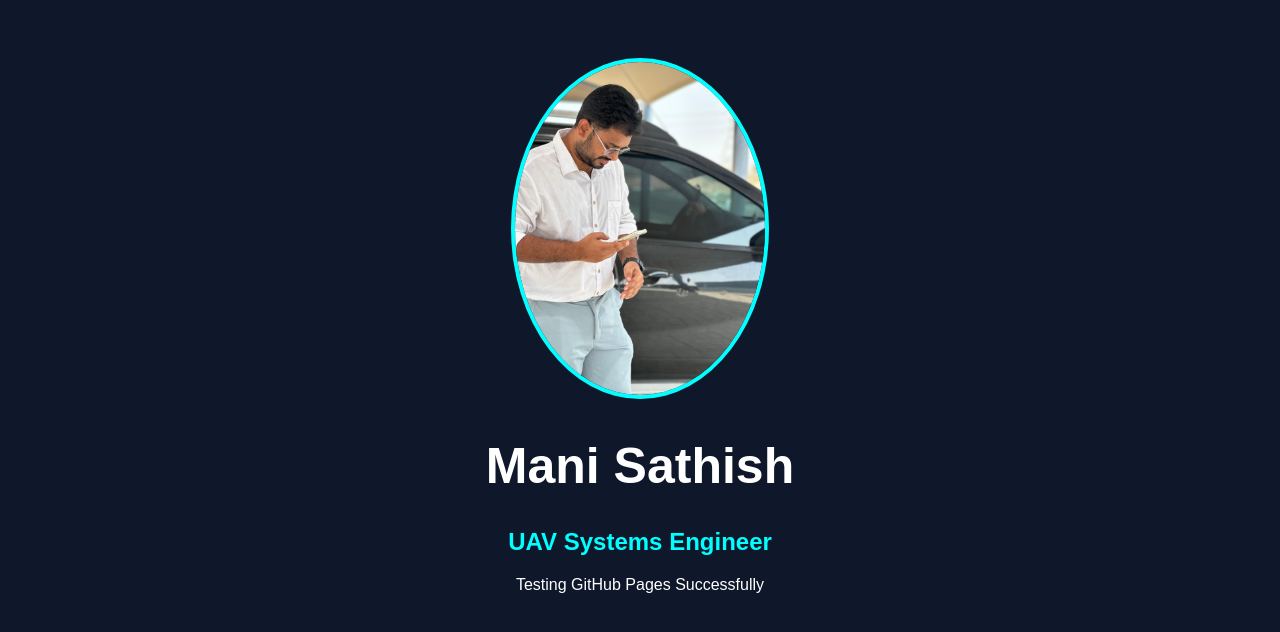
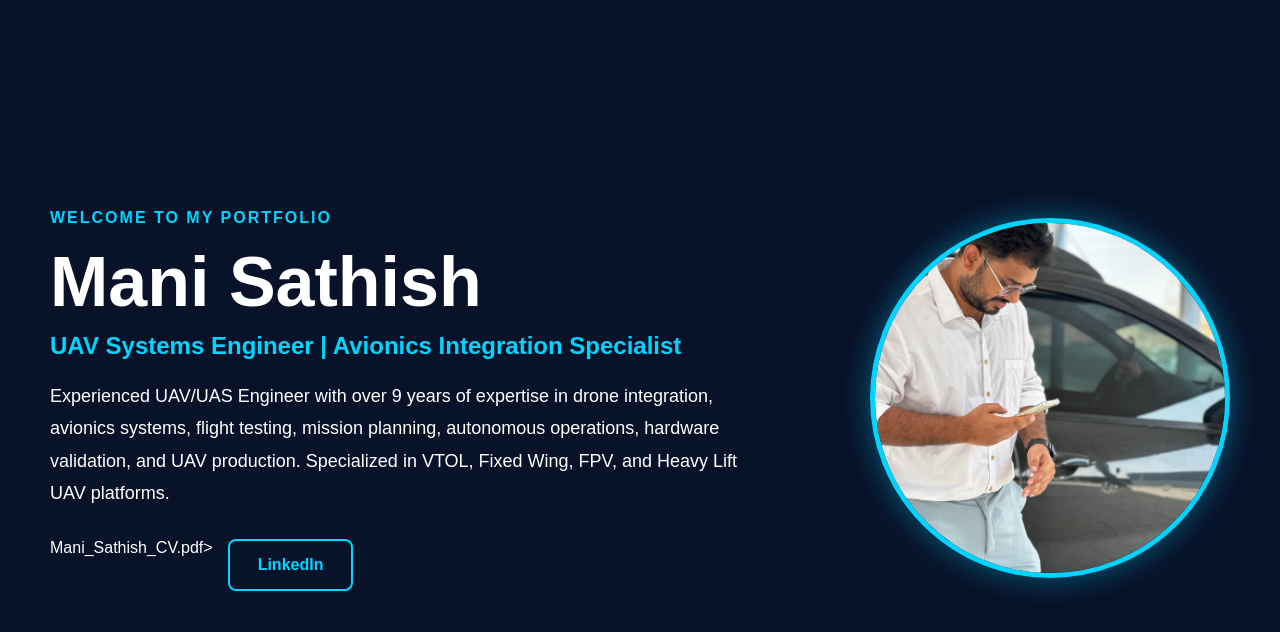
Before and after one commit to Manisathish119/Manisathish.github.io, a plain HTML site: page index.html in a window 1280 px wide. Drawn offline with Linux system fonts and the light colour scheme.

Commit message:
Revise index.html for improved layout and text
Updated the portfolio page with enhanced styling and content.

```diff
--- a/index.html
+++ b/index.html
@@ -1,43 +1,177 @@
 <!DOCTYPE html>
-<html>
+<html lang="en">
+
 <head>
-<title>Mani Sathish</title>
+<meta charset="UTF-8">
+<meta name="viewport" content="width=device-width, initial-scale=1.0">
+
+<title>Mani Sathish | UAV Systems Engineer</title>
+
 <style>
+
+*{
+margin:0;
+padding:0;
+box-sizing:border-box;
+font-family:Arial, sans-serif;
+}
+
 body{
-background:#0f172a;
+background:#081229;
 color:white;
-font-family:Arial;
-text-align:center;
+}
+
+.hero{
+min-height:100vh;
+display:flex;
+align-items:center;
+justify-content:center;
 padding:50px;
 }
 
-img{
-width:250px;
-border-radius:50%;
-border:4px solid cyan;
+.hero-container{
+max-width:1200px;
+width:100%;
+display:flex;
+align-items:center;
+justify-content:space-between;
+gap:60px;
+flex-wrap:wrap;
 }
 
-h1{
-font-size:50px;
+.hero-text{
+flex:1;
+min-width:300px;
 }
 
-h2{
-color:cyan;
+.hero-text h1{
+font-size:70px;
+margin-bottom:10px;
 }
+
+.hero-text h2{
+color:#00d4ff;
+margin-bottom:20px;
+}
+
+.hero-text p{
+font-size:18px;
+line-height:1.8;
+max-width:700px;
+}
+
+.tagline{
+color:#00d4ff;
+font-weight:bold;
+letter-spacing:2px;
+margin-bottom:15px;
+}
+
+.buttons{
+margin-top:30px;
+display:flex;
+gap:15px;
+flex-wrap:wrap;
+}
+
+.btn{
+padding:15px 28px;
+border-radius:8px;
+text-decoration:none;
+font-weight:bold;
+}
+
+.btn-primary{
+background:#00d4ff;
+color:black;
+}
+
+.btn-secondary{
+border:2px solid #00d4ff;
+color:#00d4ff;
+}
+
+.hero-image img{
+width:360px;
+height:360px;
+object-fit:cover;
+border-radius:50%;
+border:5px solid #00d4ff;
+box-shadow:0 0 30px rgba(0,212,255,0.4);
+}
+
+@media(max-width:900px){
+
+.hero{
+text-align:center;
+}
+
+.hero-container{
+justify-content:center;
+}
+
+.hero-text h1{
+font-size:48px;
+}
+
+.hero-image img{
+width:260px;
+height:260px;
+}
+
+}
+
 </style>
+
 </head>
 
 <body>
 
-<img src="profile.jpg" alt="Profile Photo">
+<section class="hero">
+
+<div class="hero-container">
+
+<div class="hero-text">
+
+<div class="tagline">
+WELCOME TO MY PORTFOLIO
+</div>
 
 <h1>Mani Sathish</h1>
 
-<h2>UAV Systems Engineer</h2>
+<h2>UAV Systems Engineer | Avionics Integration Specialist</h2>
 
 <p>
-Testing GitHub Pages Successfully
+Experienced UAV/UAS Engineer with over 9 years of expertise in drone
+integration, avionics systems, flight testing, mission planning,
+autonomous operations, hardware validation, and UAV production.
+Specialized in VTOL, Fixed Wing, FPV, and Heavy Lift UAV platforms.
 </p>
 
+<div class="buttons">
+
+Mani_Sathish_CV.pdf>
+
+<a href="https://www.linkedin.com/in/mani-sathish-79413a147/"
+target="_blank"
+class="btn btn-secondary">
+LinkedIn
+</a>
+
+</div>
+
+</div>
+
+<div class="hero-image">
+
+<img src="profile.jpg" alt="Mani Sathish">
+
+</div>
+
+</div>
+
+</section>
+
 </body>
+
 </html>
```
